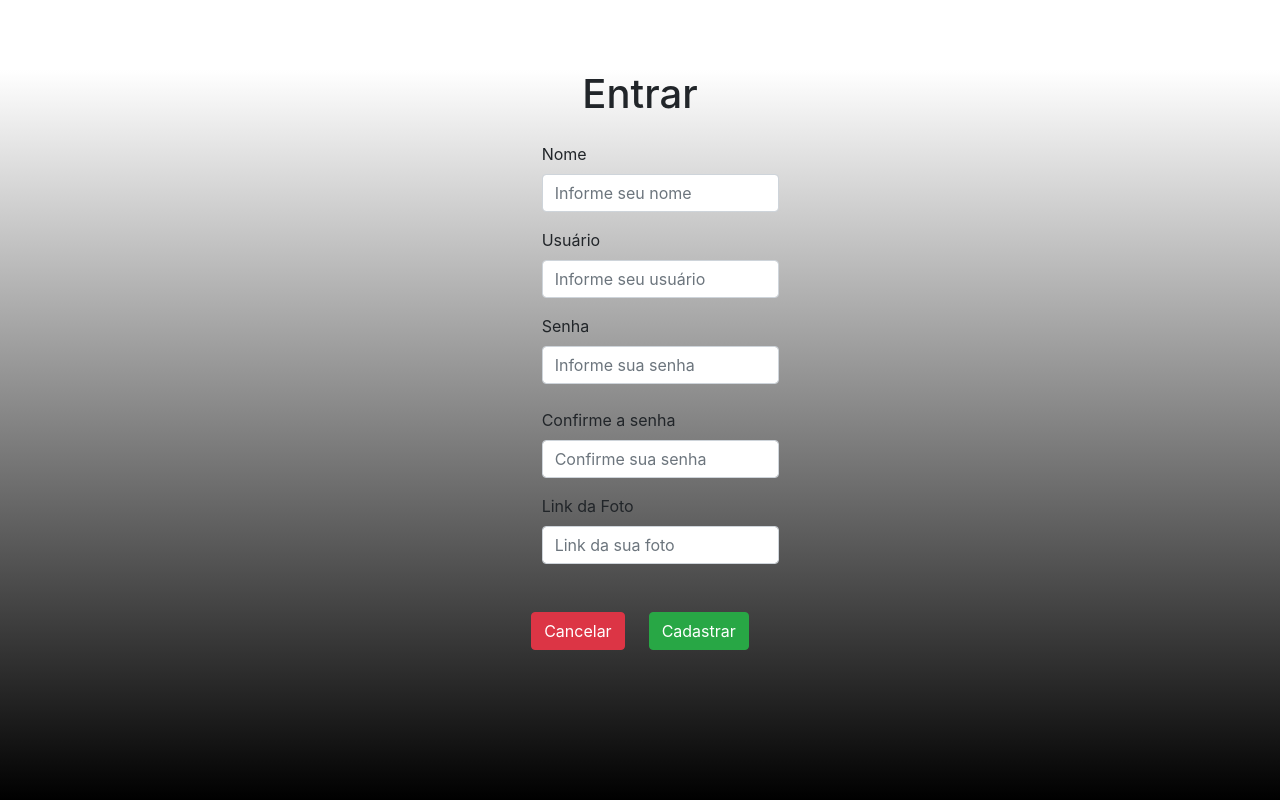
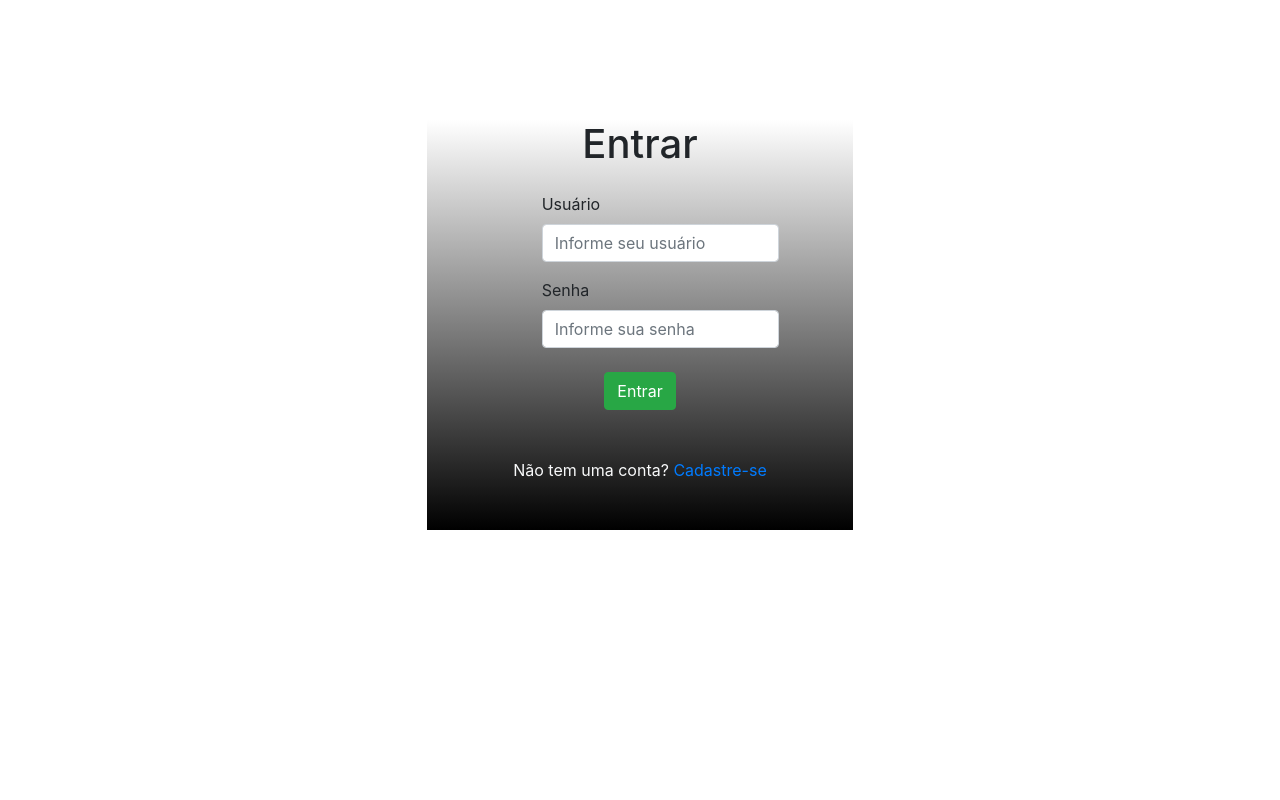
Before and after one commit to Mayaramafioletti/blogPessoal-frontend, an Angular app in the folder blogPessoal/: page /entrar in a window 1280 px wide. Before the commit this address led to /. Built offline with nearby package versions, Linux system fonts and the light colour scheme.

Commit message:
feat(rotas): criando as rotas de cadastro e entrar

```diff
--- a/blogPessoal/src/app/app-routing.module.ts
+++ b/blogPessoal/src/app/app-routing.module.ts
@@ -1,7 +1,16 @@
+import { CadastrarComponent } from './cadastrar/cadastrar.component';
+import { EntrarComponent } from './entrar/entrar.component';
 import { NgModule } from '@angular/core';
 import { RouterModule, Routes } from '@angular/router';
 
-const routes: Routes = [];
+const routes: Routes = [
+
+  {path: '', redirectTo: 'entrar', pathMatch: 'full'},
+
+  {path: 'entrar', component: EntrarComponent},
+  {path: 'cadastrar', component: CadastrarComponent}
+
+];
 
 @NgModule({
   imports: [RouterModule.forRoot(routes)],
--- a/blogPessoal/src/app/app.component.html
+++ b/blogPessoal/src/app/app.component.html
@@ -1 +1 @@
-<app-cadastrar> </app-cadastrar>
+<router-outlet></router-outlet>
--- a/blogPessoal/src/app/entrar/entrar.component.html
+++ b/blogPessoal/src/app/entrar/entrar.component.html
@@ -24,7 +24,7 @@
 
         <p class="text-center mt-5 mb-5 text-light">
           Não tem uma conta?
-          <a href="">Cadastre-se</a>
+          <a routerLink='/cadastrar'>Cadastre-se</a>
         </p>
 
 
```
